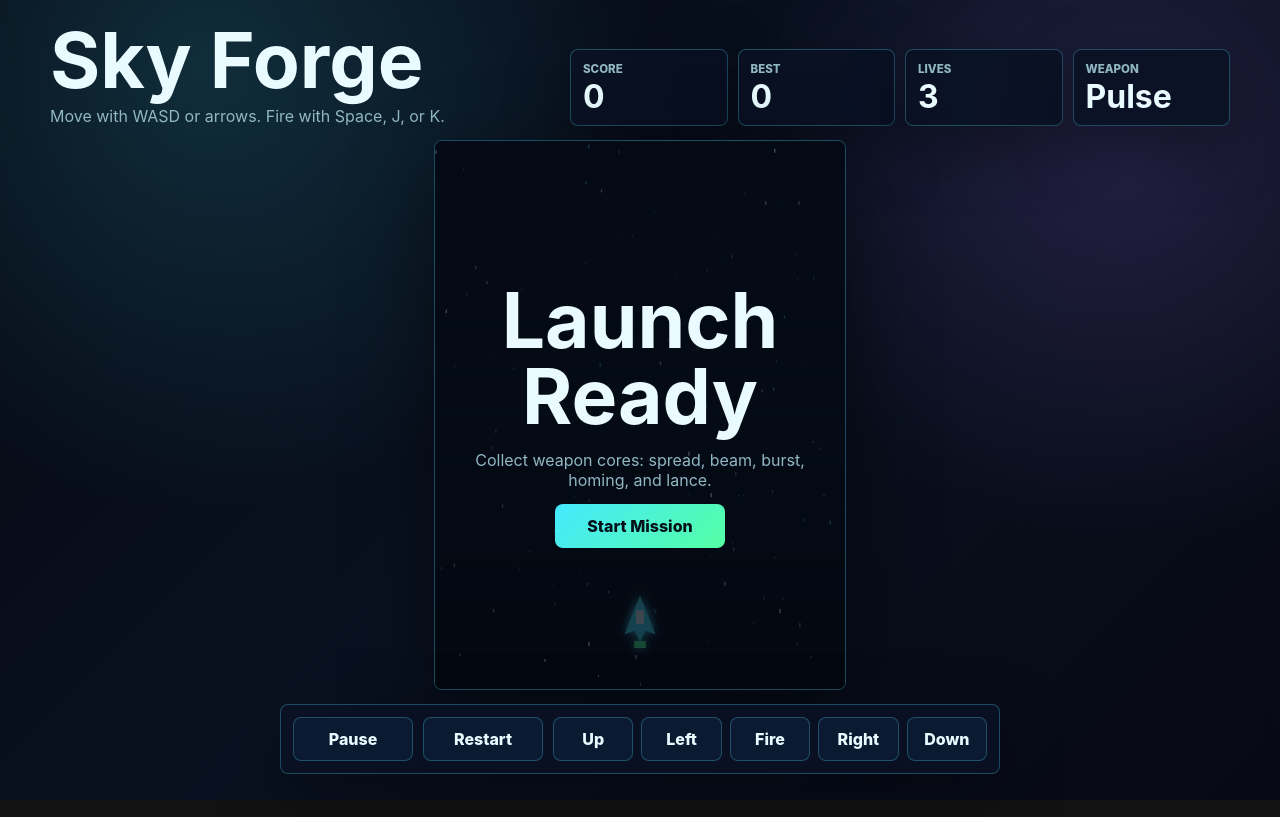
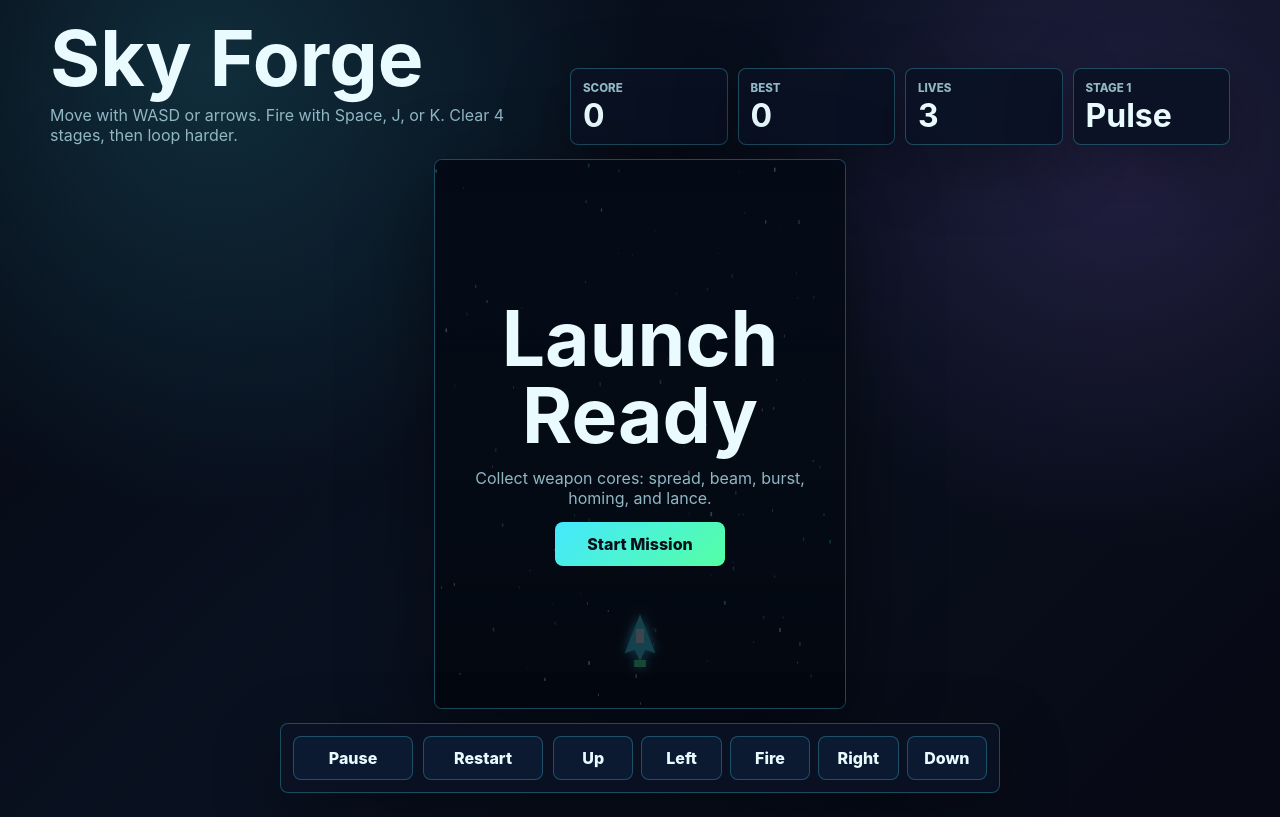
Before and after one commit to treasureboxnz/codex-arcade, a plain HTML site: page sky-forge/index.html in a window 1280 px wide. Drawn offline with Linux system fonts and the light colour scheme.

Commit message:
Add multi-stage loop to Sky Forge

```diff
--- a/sky-forge/game.js
+++ b/sky-forge/game.js
@@ -5,6 +5,7 @@ const scoreEl = document.querySelector("#score");
 const bestEl = document.querySelector("#best");
 const livesEl = document.querySelector("#lives");
 const weaponEl = document.querySelector("#weapon");
+const weaponLabelEl = document.querySelector("#weaponLabel");
 const overlay = document.querySelector("#overlay");
 const startBtn = document.querySelector("#startBtn");
 const pauseBtn = document.querySelector("#pauseBtn");
@@ -37,6 +38,7 @@ let powerTimer;
 let boss;
 let bossSpawned;
 let loopLevel;
+let stageIndex;
 let nextBossAt;
 let running;
 let paused;
@@ -54,6 +56,45 @@ const weaponNames = {
   homing: "Homing",
   lance: "Lance",
 };
+
+const stages = [
+  {
+    name: "Nebula Gate",
+    boss: "Overseer",
+    colors: ["#07112a", "#081828", "#040813"],
+    accent: "#45e8ff",
+    enemyBias: { wing: 0.18, turret: 0.42 },
+    spawn: 0,
+    bossHp: 1,
+  },
+  {
+    name: "Crimson Rift",
+    boss: "Rift Warden",
+    colors: ["#1a0712", "#210a1d", "#080510"],
+    accent: "#ff4d6d",
+    enemyBias: { wing: 0.34, turret: 0.52 },
+    spawn: 0.08,
+    bossHp: 1.18,
+  },
+  {
+    name: "Ion Foundry",
+    boss: "Forge Titan",
+    colors: ["#101006", "#1d1a08", "#080806"],
+    accent: "#ffd166",
+    enemyBias: { wing: 0.2, turret: 0.68 },
+    spawn: 0.12,
+    bossHp: 1.35,
+  },
+  {
+    name: "Eclipse Core",
+    boss: "Eclipse Prime",
+    colors: ["#07071a", "#120b24", "#04050d"],
+    accent: "#a977ff",
+    enemyBias: { wing: 0.44, turret: 0.7 },
+    spawn: 0.18,
+    bossHp: 1.55,
+  },
+];
 
 function resetGame() {
   player = { x: W / 2, y: H - 120, w: 54, h: 70, invincible: 0 };
@@ -74,6 +115,7 @@ function resetGame() {
   boss = null;
   bossSpawned = false;
   loopLevel = 1;
+  stageIndex = 0;
   nextBossAt = 55;
   running = false;
   paused = false;
@@ -223,12 +265,14 @@ function updateBullets(dt) {
 }
 
 function spawnWaves(dt) {
+  const stage = currentStage();
   enemyTimer -= dt;
   powerTimer -= dt;
   if (enemyTimer <= 0 && !boss) {
-    const type = Math.random() < 0.18 ? "wing" : Math.random() < 0.42 ? "turret" : "drone";
+    const roll = Math.random();
+    const type = roll < stage.enemyBias.wing ? "wing" : roll < stage.enemyBias.turret ? "turret" : "drone";
     spawnEnemy(type);
-    enemyTimer = Math.max(0.22, 0.9 - distance * 0.008 - loopLevel * 0.055);
+    enemyTimer = Math.max(0.2, 0.9 - distance * 0.008 - loopLevel * 0.055 - stage.spawn);
   }
   if (powerTimer <= 0) {
     spawnPowerup();
@@ -260,8 +304,9 @@ function spawnEnemy(type) {
 }
 
 function spawnBoss() {
+  const stage = currentStage();
   bossSpawned = true;
-  const hp = 110 + (loopLevel - 1) * 55;
+  const hp = Math.round((110 + (loopLevel - 1) * 55) * stage.bossHp);
   boss = { type: "boss", x: W / 2, y: -105, w: 210, h: 120, hp, maxHp: hp, shoot: 0.4, phase: 0, score: 2000 + (loopLevel - 1) * 600 };
   enemies.push(boss);
   bossPanel.classList.add("is-visible");
@@ -352,8 +397,9 @@ function damagePlayer() {
 }
 
 function winGame() {
-  score += 3000 + loopLevel * 500;
-  loopLevel += 1;
+  score += 3000 + loopLevel * 500 + stageIndex * 350;
+  stageIndex = (stageIndex + 1) % stages.length;
+  if (stageIndex === 0) loopLevel += 1;
   nextBossAt = distance + 45;
   bossSpawned = false;
   boss = null;
@@ -442,10 +488,11 @@ function draw() {
 }
 
 function drawSpace() {
+  const stage = currentStage();
   const sky = ctx.createLinearGradient(0, 0, 0, H);
-  sky.addColorStop(0, "#07112a");
-  sky.addColorStop(0.52, "#081828");
-  sky.addColorStop(1, "#040813");
+  sky.addColorStop(0, stage.colors[0]);
+  sky.addColorStop(0.52, stage.colors[1]);
+  sky.addColorStop(1, stage.colors[2]);
   ctx.fillStyle = sky;
   ctx.fillRect(0, 0, W, H);
   stars.forEach((s) => {
@@ -455,7 +502,7 @@ function drawSpace() {
   });
   ctx.globalAlpha = 1;
   for (let y = (distance * 80) % 80; y < H; y += 80) {
-    ctx.strokeStyle = "rgba(69, 232, 255, 0.045)";
+    ctx.strokeStyle = hexToRgba(stage.accent, 0.06);
     ctx.beginPath();
     ctx.moveTo(0, y);
     ctx.lineTo(W, y);
@@ -563,9 +610,10 @@ function updateHud() {
   scoreEl.textContent = score;
   bestEl.textContent = Math.max(best, score);
   livesEl.textContent = lives;
+  weaponLabelEl.textContent = `Stage ${stageIndex + 1}`;
   weaponEl.textContent = weapon === "pulse" ? weaponNames[weapon] : `${weaponNames[weapon]} L${weaponLevel}`;
   bossPanel.classList.toggle("is-visible", Boolean(boss && boss.hp > 0));
-  bossPanel.querySelector("span").textContent = `Overseer ${loopLevel}`;
+  bossPanel.querySelector("span").textContent = `${currentStage().boss} ${loopLevel}`;
 }
 
 function showOverlay(title, message, button) {
@@ -602,6 +650,18 @@ function collectWeapon(type) {
     weaponLevel = 1;
     weaponTimer = 16;
   }
+}
+
+function currentStage() {
+  return stages[stageIndex];
+}
+
+function hexToRgba(hex, alpha) {
+  const value = hex.replace("#", "");
+  const red = parseInt(value.slice(0, 2), 16);
+  const green = parseInt(value.slice(2, 4), 16);
+  const blue = parseInt(value.slice(4, 6), 16);
+  return `rgba(${red}, ${green}, ${blue}, ${alpha})`;
 }
 
 function clamp(value, min, max) {
--- a/sky-forge/index.html
+++ b/sky-forge/index.html
@@ -12,13 +12,13 @@
         <header class="hud">
           <div>
             <h1>Sky Forge</h1>
-            <p>Move with WASD or arrows. Fire with Space, J, or K.</p>
+            <p>Move with WASD or arrows. Fire with Space, J, or K. Clear 4 stages, then loop harder.</p>
           </div>
           <div class="stats">
             <div><span>Score</span><strong id="score">0</strong></div>
             <div><span>Best</span><strong id="best">0</strong></div>
             <div><span>Lives</span><strong id="lives">3</strong></div>
-            <div><span>Weapon</span><strong id="weapon">Pulse</strong></div>
+            <div><span id="weaponLabel">Weapon</span><strong id="weapon">Pulse</strong></div>
           </div>
         </header>
 
```
